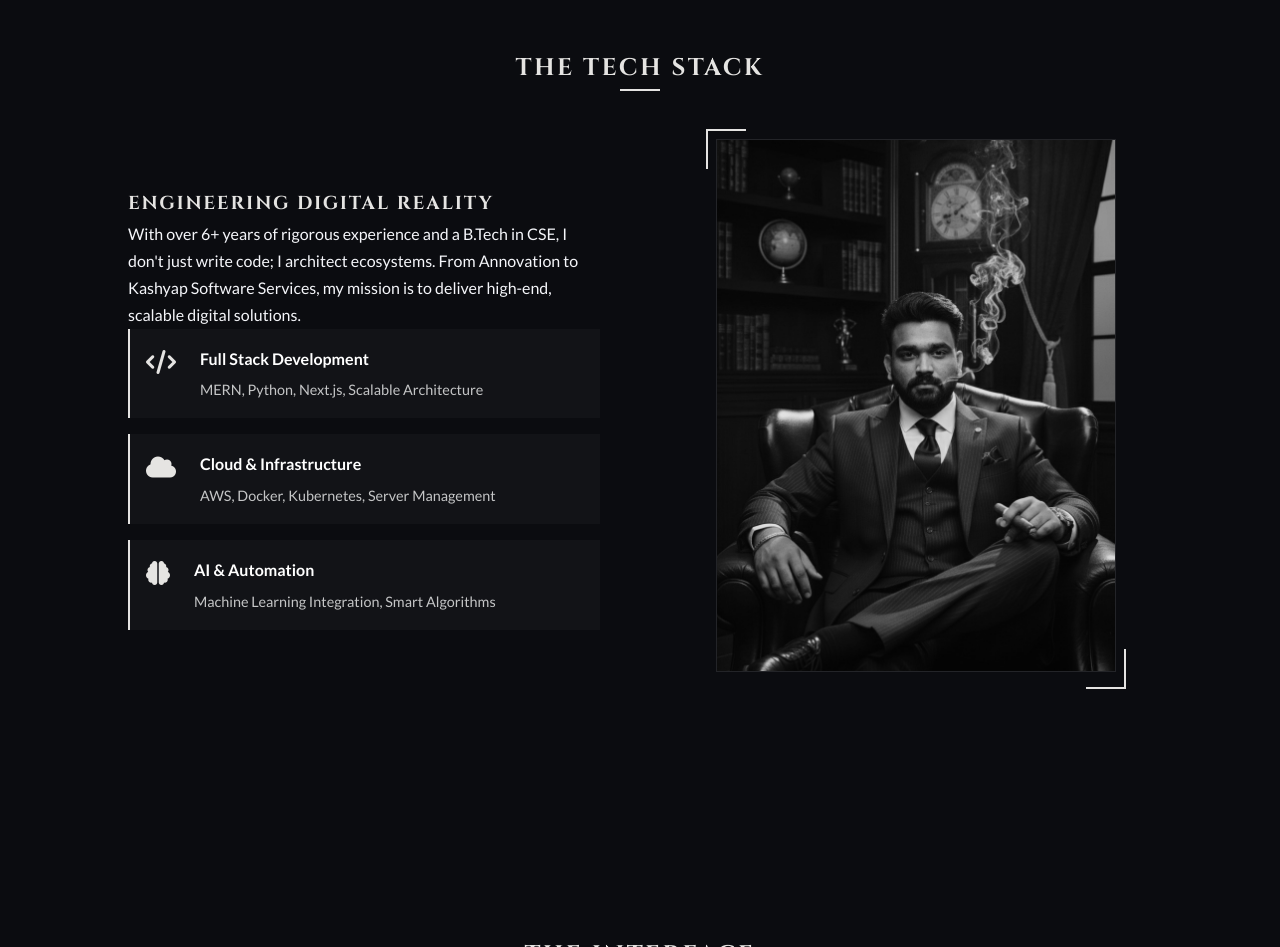
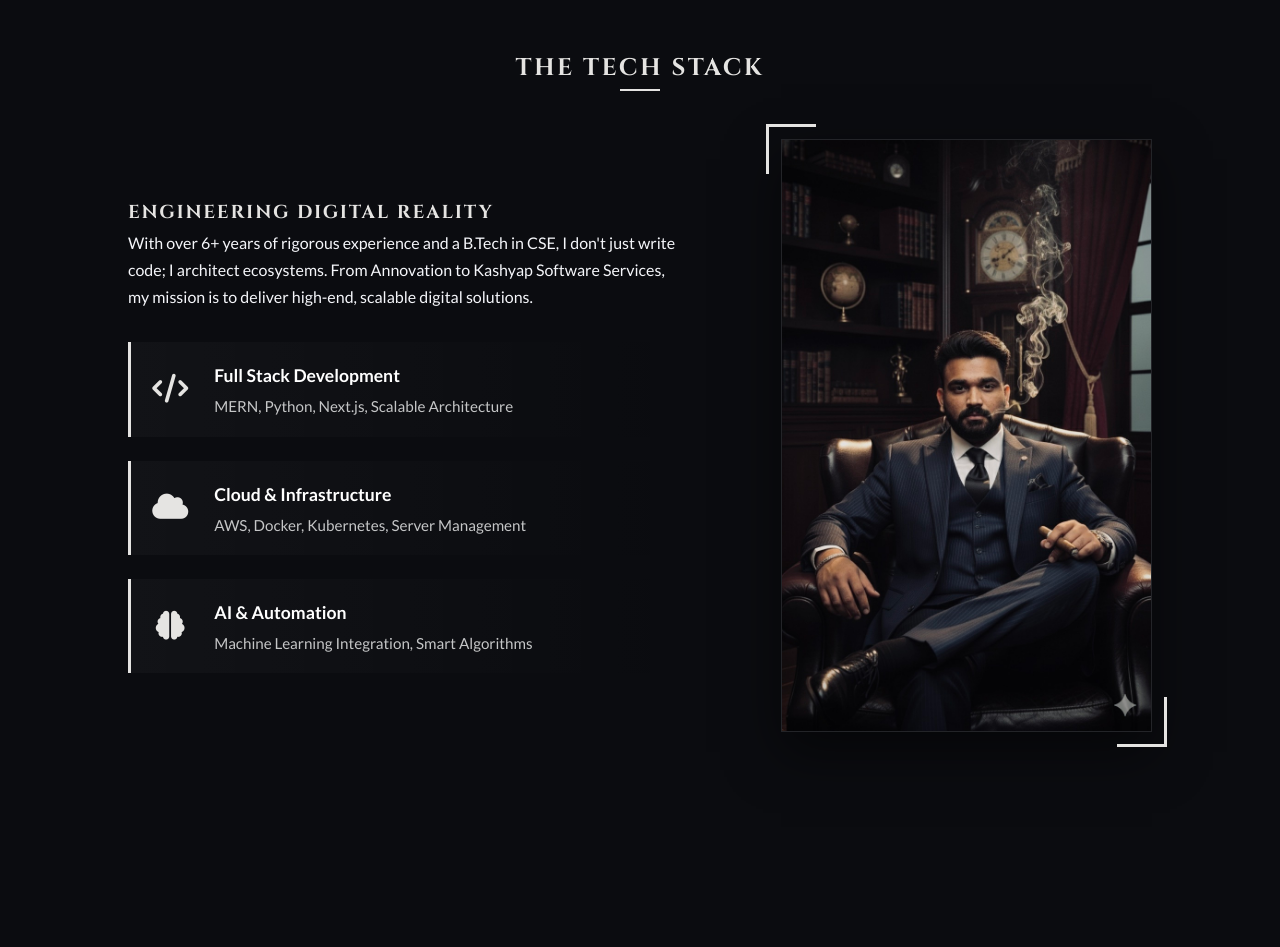
Before and after one commit to aditiyakashyap/AditiyaK, a plain HTML site: page index.html in a window 1280 px wide. Shown: the part 880-1827 px from the top of the page. Drawn offline with Linux system fonts and the light colour scheme.

Commit message:
Update style.css

```diff
--- a/style.css
+++ b/style.css
@@ -132,33 +132,72 @@ h1, h2, h3 { font-family: var(--font-heading); text-transform: uppercase; letter
 .section-header { text-align: center; margin-bottom: 3rem; }
 .separator { width: 40px; height: 2px; background-color: var(--platinum); margin: 0 auto; }
 
-/* --- PROFILE --- */
-.profile-grid { display: grid; gap: 3rem; align-items: center; }
-@media (min-width: 900px) { .profile-grid { grid-template-columns: 1fr 1fr; gap: 5rem; } }
+/* --- PROFILE & EXPERTISE (FIXED LAYOUT) --- */
+.profile-grid {
+    display: grid;
+    gap: 3rem;
+    align-items: center;
+    justify-content: center;
+    grid-template-columns: 1fr;
+}
 
-.expertise-list { display: flex; flex-direction: column; gap: 1rem; }
+@media (min-width: 900px) {
+    .profile-grid {
+        grid-template-columns: 1.2fr 0.8fr; /* Gives text more space than image */
+        gap: 6rem;
+    }
+}
+
+.expertise-list {
+    display: flex;
+    flex-direction: column;
+    gap: 1.5rem;
+    margin-top: 2rem;
+}
+
 .expertise-item {
-    display: flex; gap: 1.5rem; align-items: flex-start; padding: 1rem;
-    border-left: 2px solid var(--platinum); background: rgba(255,255,255,0.03);
+    display: flex;
+    gap: 1.5rem;
+    align-items: center;
+    padding: 1.2rem;
+    border-left: 3px solid var(--platinum);
+    background: linear-gradient(90deg, rgba(255,255,255,0.03) 0%, transparent 100%);
+    transition: transform 0.3s;
 }
-.expertise-item i { font-size: 1.5rem; color: var(--platinum); margin-top: 5px; }
-.expertise-item h4 { color: #fff; margin-bottom: 0.2rem; font-weight: 700; }
-.expertise-item span { font-size: 0.9rem; color: var(--text-dim); }
+.expertise-item:hover { transform: translateX(10px); }
 
+.expertise-item i { font-size: 1.8rem; color: var(--platinum); min-width: 40px; text-align: center; }
+.expertise-item h4 { color: #fff; margin-bottom: 0.3rem; font-weight: 700; font-size: 1.1rem; }
+.expertise-item span { font-size: 0.95rem; color: var(--text-dim); line-height: 1.4; display: block; }
+
+/* Smart Image Frame - Fixes Cropping */
 .image-frame {
-    position: relative; width: 100%; max-width: 400px; margin: 0 auto;
-    aspect-ratio: 3/4;
+    position: relative;
+    width: 100%;
+    max-width: 450px;
+    margin: 0 auto;
+    border-radius: 4px;
 }
+
 .image-frame img {
-    width: 100%; height: 100%; object-fit: cover;
-    filter: grayscale(100%); transition: 0.5s;
+    width: 100%;
+    height: auto;
+    max-height: 600px;
+    object-fit: cover;
+    display: block;
     border: 1px solid rgba(255,255,255,0.1);
+    box-shadow: 0 20px 50px rgba(0,0,0,0.5);
 }
-.image-frame:hover img { filter: grayscale(0%); }
 
-.corner-border { position: absolute; width: 40px; height: 40px; border: 2px solid var(--platinum); }
-.top-left { top: -10px; left: -10px; border-right: none; border-bottom: none; }
-.bottom-right { bottom: -10px; right: -10px; border-left: none; border-top: none; }
+.corner-border {
+    position: absolute;
+    width: 50px; height: 50px;
+    border: 3px solid var(--platinum);
+    z-index: 2;
+}
+.top-left { top: -15px; left: -15px; border-right: none; border-bottom: none; }
+.bottom-right { bottom: -15px; right: -15px; border-left: none; border-top: none; }
+
 
 /* --- GALLERY --- */
 .gallery-grid {
```
